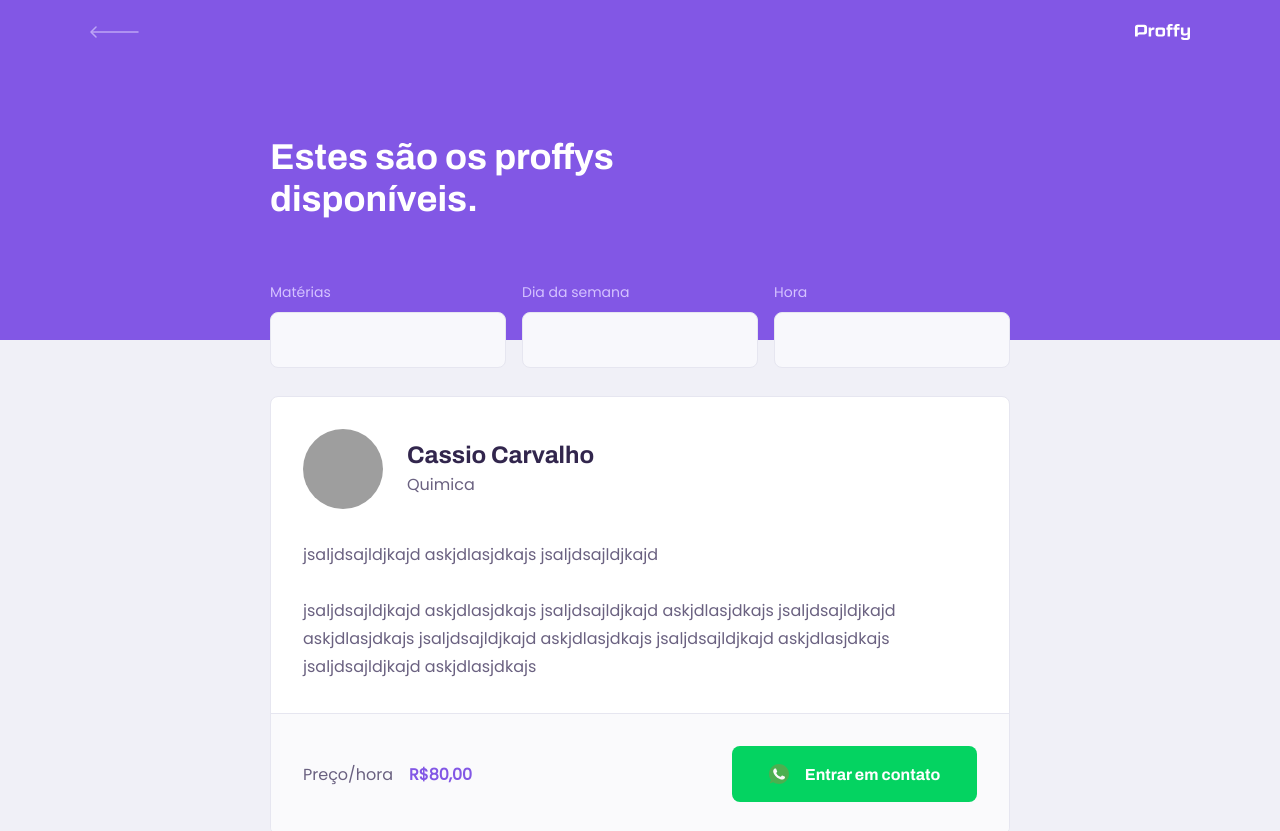
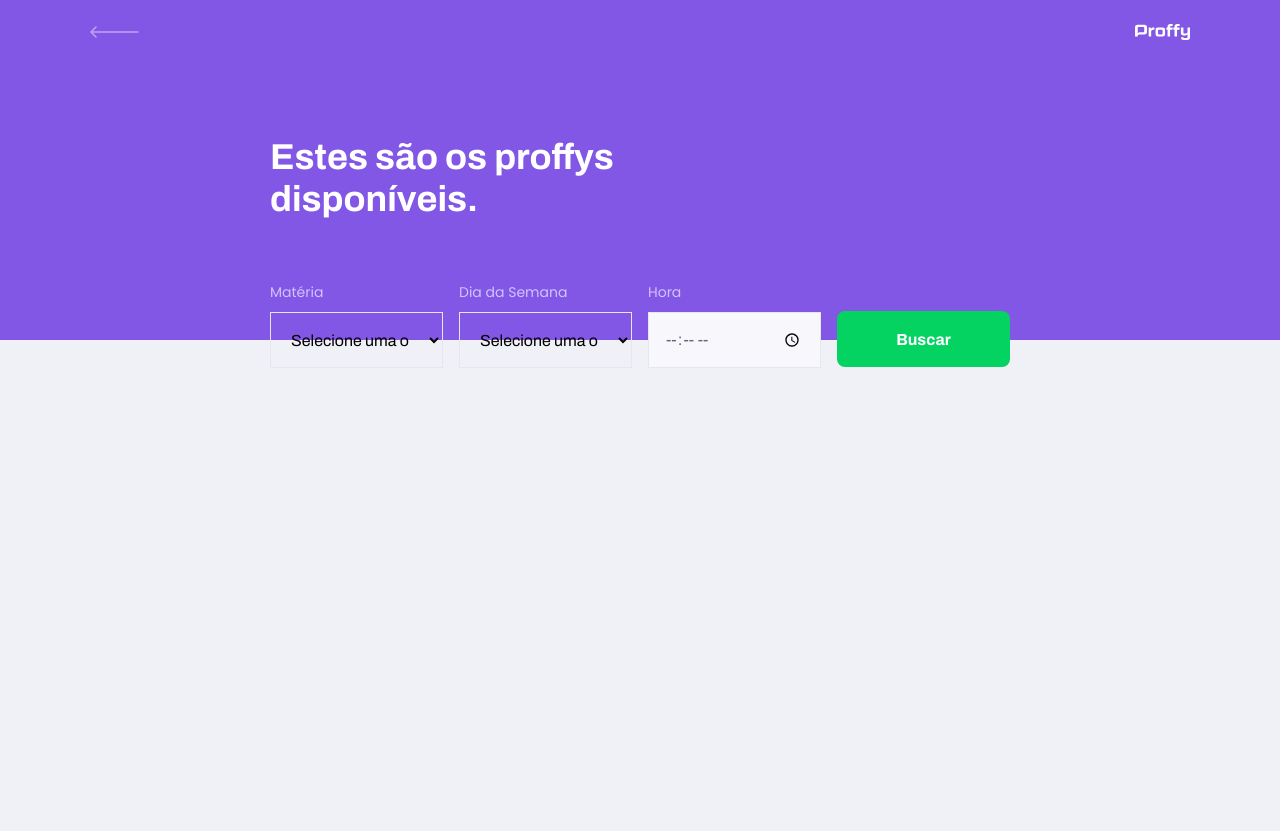
Before and after one commit to lcassiol/reactjs-proffy, a React (Create React App) app: page /study in a window 1280 px wide. Shown: the top 831 px of the page. After the commit the page ends 800 px from the top, so only its background shows below. Built offline with nearby package versions, Linux system fonts and the light colour scheme; grey boxes are pictures that could not be loaded.

Commit message:
Adjusts on TeachetList to fetch from api

```diff
--- a/src/components/TeacherItem/index.tsx
+++ b/src/components/TeacherItem/index.tsx
@@ -1,38 +1,61 @@
 import React from "react";
+
 import "./styles.css";
-import whatsappIcon from "../../assets/images/icons/whatsapp.svg";
 
-const TeacherItem: React.FC = () => {
+import whastappIcon from "../../assets/images/icons/whatsapp.svg";
+import api from "../../services/api";
+
+export interface Teacher {
+  avatar: string;
+  bio: string;
+  cost: number;
+  id: number;
+  name: string;
+  subject: string;
+  whatsapp: number;
+}
+
+interface TeacherItemProps {
+  teacher: Teacher;
+}
+
+const TeacherItem: React.FC<TeacherItemProps> = ({
+  teacher,
+}: TeacherItemProps) => {
+  function createNewConnection() {
+    api.post("connections", {
+      user_id: teacher.id,
+    });
+  }
+
   return (
     <article className="teacher-item">
       <header>
-        <img
-          src="https://avatars2.githubusercontent.com/u/9991290?s=460&u=6db226f1e1caa2fef63c08e5c88b73a883d45b14&v=4"
-          alt="cassio carvalho"
-        />
+        <img src={teacher.avatar} alt={teacher.name} />
         <div>
-          <strong>Cassio Carvalho</strong>
-          <span>Quimica</span>
+          <strong>{teacher.name}</strong>
+          <span>{teacher.subject}</span>
         </div>
       </header>
-
-      <p>
-        jsaljdsajldjkajd askjdlasjdkajs jsaljdsajldjkajd
-        <br /> <br />
-        jsaljdsajldjkajd askjdlasjdkajs jsaljdsajldjkajd askjdlasjdkajs
-        jsaljdsajldjkajd askjdlasjdkajs jsaljdsajldjkajd askjdlasjdkajs
-        jsaljdsajldjkajd askjdlasjdkajs jsaljdsajldjkajd askjdlasjdkajs
-      </p>
-
+      <p>{teacher.bio}</p>
       <footer>
         <p>
           Preço/hora
-          <strong>R$80,00</strong>
+          <strong>
+            R$
+            {teacher.cost}
+          </strong>
         </p>
-        <button type="button">
-          <img src={whatsappIcon} alt="whatsapp" />
+        <a
+          target="_blank"
+          rel="noopener noreferrer"
+          onClick={createNewConnection}
+          href={`https://wa.me/${teacher.whatsapp}`}
+          type="button"
+        >
+          <img src={whastappIcon} alt="Whatsapp" />
           Entrar em contato
-        </button>
+        </a>
       </footer>
     </article>
   );
--- a/src/pages/TeacherForm/index.tsx
+++ b/src/pages/TeacherForm/index.tsx
@@ -1,4 +1,4 @@
-import React, { ReactElement, useState, FormEvent } from "react";
+import React, { ReactElement, useState, FormEvent, useCallback } from "react";
 import { useHistory } from "react-router-dom";
 import PageHeader from "../../components/PageHeader";
 import Input from "../../components/Input";
@@ -29,11 +29,11 @@ function TeacherForm(): ReactElement {
     setScheduleItems([...scheduleItems, { week_day: 0, from: "", to: "" }]);
   }
 
-  function handleCreateClass(e: FormEvent) {
+  const handleCreateClass = useCallback(
+    async (e: FormEvent) => {
       e.preventDefault();
-
-    api
-      .post("classes", {
+      try {
+        await api.post("classes", {
           name,
           avatar,
           whatsapp,
@@ -41,22 +41,20 @@ function TeacherForm(): ReactElement {
           subject,
           cost: Number(cost),
           schedule: scheduleItems,
-      })
-      .then(() => {
+        });
+
         alert("Cadastro realizado com sucesso!");
 
         history.push("/");
-      })
-      .catch(() => {
+      } catch (err) {
         alert("Erro no cadastro.");
-      });
       }
+    },
+    [avatar, bio, cost, history, name, scheduleItems, subject, whatsapp]
+  );
 
-  function setScheduleItemValue(
-    position: number,
-    field: string,
-    value: string
-  ) {
+  const setScheduleItemValue = useCallback(
+    (position: number, field: string, value: string) => {
       const updateScheduleItems = scheduleItems.map((scheduleItem, index) => {
         if (index === position) {
           return { ...scheduleItem, [field]: value };
@@ -66,7 +64,9 @@ function TeacherForm(): ReactElement {
       });
 
       setScheduleItems(updateScheduleItems);
-  }
+    },
+    [scheduleItems]
+  );
 
   return (
     <div id="page-teacher-form" className="container">
--- a/src/pages/TeacherList/index.tsx
+++ b/src/pages/TeacherList/index.tsx
@@ -1,39 +1,96 @@
-import React from "react";
-import { Link } from "react-router-dom";
+import React, { ReactElement, useState, FormEvent } from "react";
+import api from "../../services/api";
 import PageHeader from "../../components/PageHeader";
+import TeacherItem, { Teacher } from "../../components/TeacherItem";
 
 import "./styles.css";
-import TeacherItem from "../../components/TeacherItem";
+import Input from "../../components/Input";
+import Select from "../../components/Select";
 
-const TeacherList: React.FC = () => {
+function TeacherList(): ReactElement {
+  const [subject, setSubject] = useState("");
+  const [weekDay, setWeekDay] = useState("");
+  const [time, setTime] = useState("");
+
+  const [teachers, setTeachers] = useState([]);
+
+  async function searchTeachers(e: FormEvent) {
+    e.preventDefault();
+
+    const response = await api.get("classes", {
+      params: {
+        subject,
+        week_day: weekDay,
+        time,
+      },
+    });
+
+    setTeachers(response.data);
+  }
+
   return (
     <div id="page-teacher-list" className="container">
       <PageHeader title="Estes são os proffys disponíveis.">
-        <form id="search-teachers">
-          <div className="input-block">
-            <label htmlFor="subject">Matérias</label>
-            <input type="text" id="subject" />
-          </div>
+        <form id="search-teachers" onSubmit={searchTeachers}>
+          <Select
+            name="subject"
+            label="Matéria"
+            value={subject}
+            onChange={(e) => {
+              setSubject(e.target.value);
+            }}
+            options={[
+              { value: "Artes", label: "Artes" },
+              { value: "Biologia", label: "Biologia" },
+              { value: "Ciências", label: "Ciências" },
+              { value: "Educação Física", label: "Educação Física" },
+              { value: "Física", label: "Física" },
+              { value: "Geografia", label: "Geografia" },
+              { value: "Química", label: "Química" },
+              { value: "História", label: "História" },
+              { value: "Matemática", label: "Matemática" },
+              { value: "Português", label: "Português" },
+              { value: "Inglês", label: "Inglês" },
+            ]}
+          />
+          <Select
+            name="week_day"
+            label="Dia da Semana"
+            value={weekDay}
+            onChange={(e) => {
+              setWeekDay(e.target.value);
+            }}
+            options={[
+              { value: "0", label: "Domingo" },
+              { value: "1", label: "Segunda-feira" },
+              { value: "2", label: "Terça-feira" },
+              { value: "3", label: "Quarta-feira" },
+              { value: "4", label: "Quinta-feira" },
+              { value: "5", label: "Sexta-feira" },
+              { value: "6", label: "Sábado" },
+            ]}
+          />
+          <Input
+            name="time"
+            label="Hora"
+            type="time"
+            value={time}
+            onChange={(e) => {
+              setTime(e.target.value);
+            }}
+          />
 
-          <div className="input-block">
-            <label htmlFor="week_day">Dia da semana</label>
-            <input type="text" id="week_day" />
-          </div>
-
-          <div className="input-block">
-            <label htmlFor="time">Hora</label>
-            <input type="text" id="time" />
-          </div>
+          <button type="submit">Buscar</button>
         </form>
       </PageHeader>
 
       <main>
-        <TeacherItem />
-        <TeacherItem />
-        <TeacherItem />
+        {teachers.map((teacher: Teacher) => {
+          return <TeacherItem key={teacher.id} teacher={teacher} />;
+        })}
       </main>
     </div>
   );
-};
+}
 
 export default TeacherList;
--- a/src/pages/TeacherList/styles.css
+++ b/src/pages/TeacherList/styles.css
@@ -1,6 +1,6 @@
 #page-teacher-list {
-  width: 100%;
-  height: 100%;
+  width: 100vw;
+  height: 100vh;
 }
 
 #search-teachers {
@@ -11,39 +11,25 @@
   color: var(--color-text-in-primary);
 }
 
-#search-teachers .input-block {
-  position: relative;
+#search-teachers button {
+  width: 100%;
+  height: 5.6rem;
+  background: var(--color-secundary);
+  color: var(--color-button-text);
+  border: 0;
+  border-radius: 0.8rem;
+  cursor: pointer;
+  font: 700 1.6rem Archivo;
+  display: flex;
+  align-items: center;
+  justify-content: center;
+  text-decoration: none;
+  transition: background-color 0.2s;
+  margin-top: 3.2rem;
 }
 
-#search-teachers .input-block + .input-block {
-  margin-top: 1.4rem;
-}
-
-#search-teachers .input-block label {
-  font-size: 1.4rem;
-}
-
-#search-teachers .input-block input {
-  width: 100%;
-  height: 5.6rem;
-  margin-top: 0.8rem;
-  border-radius: 0.8rem;
-  background: var(--color-input-background);
-  border: 1px solid var(--color-line-in-white);
-  outline: 0;
-  padding: 0 1.6rem;
-  font: 1.6rem Archivo;
-}
-
-#search-teachers .input-block:focus-within::after {
-  width: calc(100% - 3.2rem);
-  height: 2px;
-  content: "";
-  background: var(--color-primary-light);
-  position: absolute;
-  left: 1.6rem;
-  right: 1.6rem;
-  bottom: 0;
+#search-teachers button:hover {
+  background: var(--color-secundary-dark);
 }
 
 #page-teacher-list main {
@@ -58,13 +44,14 @@
 
   #search-teachers {
     display: grid;
-    grid-template-columns: repeat(3, 1fr);
+    grid-template-columns: repeat(4, 1fr);
     column-gap: 16px;
     position: absolute;
     bottom: -28px;
   }
 
-  #search-teachers .input-block + .input-block {
+  #search-teachers .input-block + .input-block,
+  #search-teachers .select-block + .select-block {
     margin-top: 0;
   }
 
```
Lines whose indentation alone changed are shown as unchanged.
